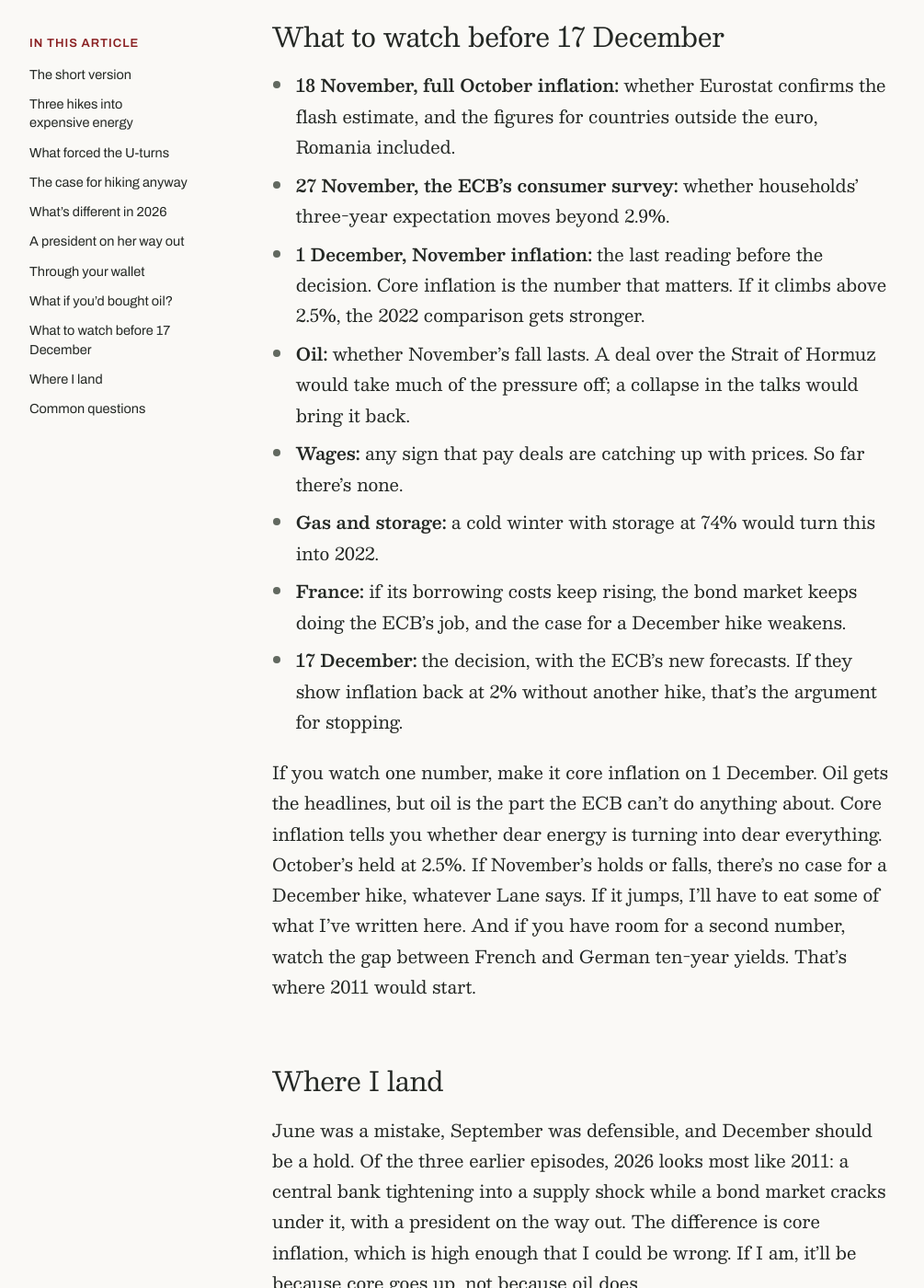
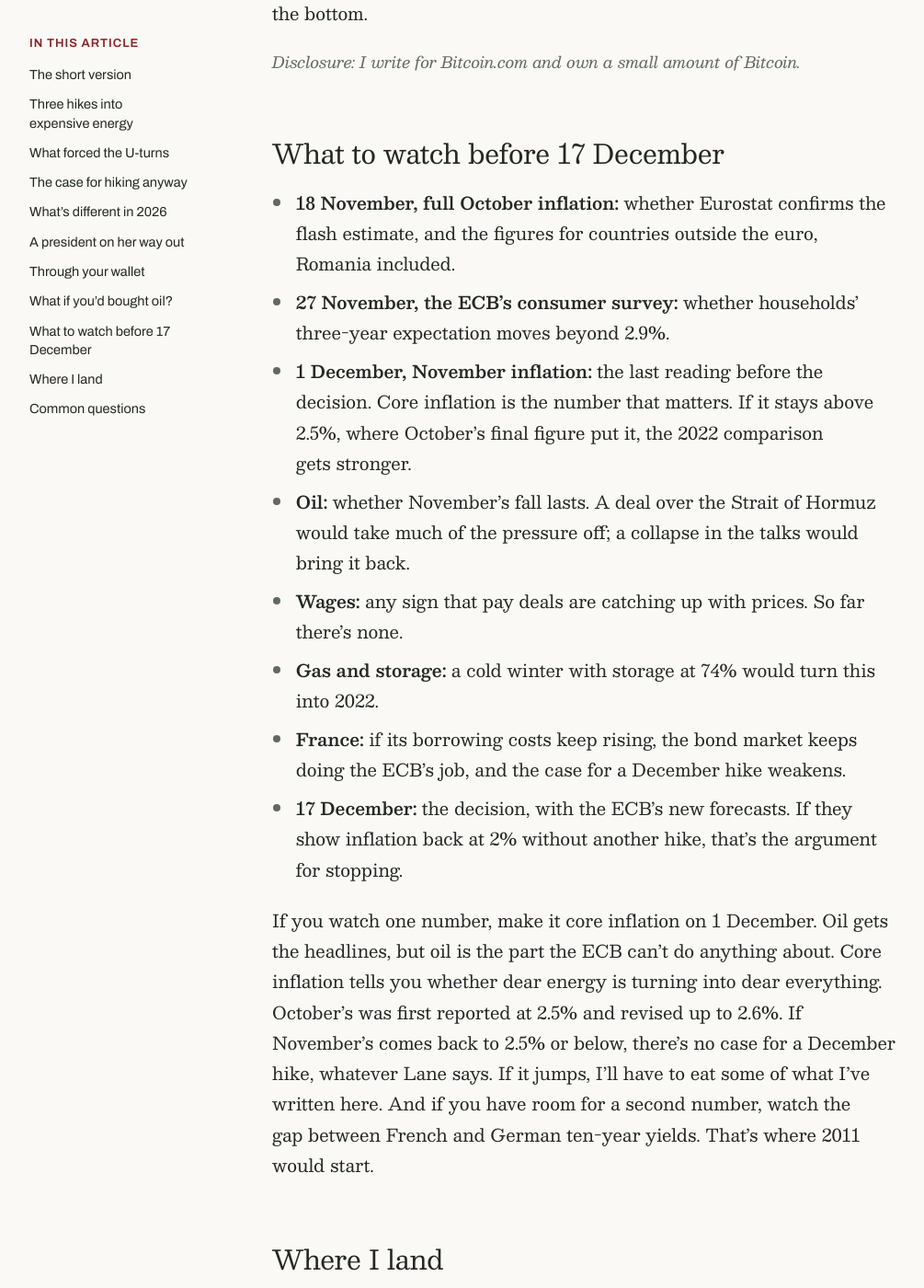
Before and after one commit to Slobod7/money-old-and-new, a Jekyll site: the page built from _posts/2026-11-10-ecb-energy-shock.html, in a window 1280 px wide and 1400 px high, scrolled down 20029 px. Shown: the whole window at 92% size, without its empty margins (88-1093 px from the left). Built offline with Jekyll 4.4.1, drawn with Linux system fonts in a browser that asks for light colours; some of the changed text lies outside the part shown.

Commit message:
Update the ECB article to Eurostat's final October inflation figures
Core inflation was revised up to 2.6% (flash 2.5%) and energy to 21.0% (flash 20.8%). The table, the
text and the "what to watch" lines now use the final release, with a dated note under the byline and
last_modified_at set. The tests the piece sets keep their meaning: 2.5% stays the line for core.

Co-Authored-By: Claude Opus 5.5 <noreply@anthropic.com>

```diff
--- a/_posts/2026-11-10-ecb-energy-shock.html
+++ b/_posts/2026-11-10-ecb-energy-shock.html
@@ -6,6 +6,8 @@ dek: "Christine Lagarde has raised rates twice into this year’s oil shock, and
 read_time: 13
 topic: The Long View
 date: 2026-11-10 12:00:00 +0100
+last_modified_at: 2026-11-18 15:00:00 +0200
+changed: "Updated 18 November 2026: Eurostat’s final figures put October’s core inflation at 2.6%, not the 2.5% of the flash estimate, and energy inflation at 21.0%, not 20.8%. The figures below now use the final release. The argument hasn’t changed."
 image: /assets/img/guides/ecb-energy-shock/cover.png
 cover: ecb-energy-shock
 toc:
@@ -49,7 +51,7 @@ faq:
 <li><strong>Now:</strong> the ECB’s deposit rate is 2.50% after hikes in June and September. The next decision is on 17 December, and Lagarde chairs only one more after it. Its chief economist says a third hike would be “prudent” if nothing changes.</li>
 <li><strong>History:</strong> in 2008 and 2011 the ECB reversed its oil-shock hikes within 97 and 119 days. In 2022–23 it didn’t: the first cut came nine months after the last hike.</li>
 <li><strong>The difference:</strong> something broke in 2008 (Lehman Brothers) and in 2011 (the euro debt crisis). In 2022 nothing broke, and inflation came down.</li>
-<li><strong>The clue for 2026:</strong> core inflation was 2.5% in October, unchanged from September. That’s higher than in 2008 or 2011, but far below 2023’s peak of 5.7%.</li>
+<li><strong>The clue for 2026:</strong> core inflation was 2.6% in October, up from 2.5% in September. That’s higher than in 2008 or 2011, but far below 2023’s peak of 5.7%.</li>
 <li><strong>Your money:</strong> cash in the bank still earns less than inflation, variable-rate mortgages in Finland, the Baltics and Portugal reprice first, and most household gas bills haven’t caught up with wholesale prices.</li>
 </ul>
 </section>
@@ -83,8 +85,8 @@ faq:
 <tr><th scope="row">Hikes</th><td data-label="2008">3 July</td><td data-label="2011">7 April, 7 July</td><td data-label="2022–23">10, July 2022 to September 2023</td><td data-label="2026">11 June, 10 September</td></tr>
 <tr><th scope="row">Rate at the peak</th><td data-label="2008">4.25% (main rate)</td><td data-label="2011">1.50% (main rate)</td><td data-label="2022–23">4.00% (deposit rate)</td><td data-label="2026">2.50% (deposit rate) so far</td></tr>
 <tr><th scope="row">Inflation at its peak</th><td data-label="2008">4.0%</td><td data-label="2011">3.0%</td><td data-label="2022–23">10.6%</td><td data-label="2026">4.0% (October, flash)</td></tr>
-<tr><th scope="row">Energy inflation</th><td data-label="2008">17.1%</td><td data-label="2011">12.5%</td><td data-label="2022–23">41.7%</td><td data-label="2026">20.8%</td></tr>
-<tr><th scope="row">Core inflation</th><td data-label="2008">1.7–1.8%</td><td data-label="2011">1.2–1.6%</td><td data-label="2022–23">5.7% at the peak</td><td data-label="2026"><strong>2.5%</strong></td></tr>
+<tr><th scope="row">Energy inflation</th><td data-label="2008">17.1%</td><td data-label="2011">12.5%</td><td data-label="2022–23">41.7%</td><td data-label="2026">21.0%</td></tr>
+<tr><th scope="row">Core inflation</th><td data-label="2008">1.7–1.8%</td><td data-label="2011">1.2–1.6%</td><td data-label="2022–23">5.7% at the peak</td><td data-label="2026"><strong>2.6%</strong></td></tr>
 <tr><th scope="row">Rate minus inflation</th><td data-label="2008">+0.25</td><td data-label="2011">−1.0</td><td data-label="2022–23">−0.3 (September 2023)</td><td data-label="2026">−1.3</td></tr>
 <tr><th scope="row">Last hike to first cut</th><td data-label="2008">97 days</td><td data-label="2011">119 days</td><td data-label="2022–23">About 9 months</td><td data-label="2026">?</td></tr>
 <tr><th scope="row">What changed the course</th><td data-label="2008">Lehman and the financial crisis</td><td data-label="2011">The euro debt crisis</td><td data-label="2022–23">Nothing broke; inflation fell</td><td data-label="2026">?</td></tr>
@@ -140,7 +142,7 @@ faq:
 {% include oil-chart.html id="brent-1y" title="Brent over the past year" range="1y" %}
 
 <h3>Core inflation is higher</h3>
-<p>Headline inflation rose to 4.0% in October, according to <a href="https://ec.europa.eu/eurostat/web/products-euro-indicators/w/2-04112026-ap">Eurostat’s flash estimate</a>, and energy inflation to 20.8%. Core inflation stayed at 2.5% for a second month. In 2008 and 2011, the two quick reversals, it was below 2%. That’s the strongest reason not to read 2026 as a rerun of either. It’s still far below 2023, when the hikes stuck.</p>
+<p>Headline inflation rose to 4.0% in October, <a href="https://ec.europa.eu/eurostat/web/products-euro-indicators/w/2-18112026-ap">Eurostat’s final figures</a> confirm, and energy inflation to 21.0%. Core inflation edged up to 2.6%, from 2.5% in September; the <a href="https://ec.europa.eu/eurostat/web/products-euro-indicators/w/2-04112026-ap">flash estimate</a> had shown it unchanged. In 2008 and 2011, the two quick reversals, it was below 2%. That’s the strongest reason not to read 2026 as a rerun of either. It’s still far below 2023, when the hikes stuck.</p>
 
 <h3>Wages haven’t moved, but households are uneasy</h3>
 <p>Pay per employee grew 3.3% a year in the second quarter, down from 3.6%. The ECB’s wage tracker points to agreed pay rises of 2.5–2.8% for the rest of the year, and the ECB <a href="https://www.ecb.europa.eu/press/press_conference/monetary-policy-statement/2026/html/ecb.is261029~5c5ffe99e5.en.html">says wages show no material response</a> so far.</p>
@@ -211,7 +213,7 @@ faq:
 <ul>
 <li><strong>18 November, full October inflation:</strong> whether Eurostat confirms the flash estimate, and the figures for countries outside the euro, Romania included.</li>
 <li><strong>27 November, the ECB’s consumer survey:</strong> whether households’ three-year expectation moves beyond 2.9%.</li>
-<li><strong>1 December, November inflation:</strong> the last reading before the decision. Core inflation is the number that matters. If it climbs above 2.5%, the 2022 comparison gets stronger.</li>
+<li><strong>1 December, November inflation:</strong> the last reading before the decision. Core inflation is the number that matters. If it stays above 2.5%, where October’s final figure put it, the 2022 comparison gets stronger.</li>
 <li><strong>Oil:</strong> whether November’s fall lasts. A deal over the Strait of Hormuz would take much of the pressure off; a collapse in the talks would bring it back.</li>
 <li><strong>Wages:</strong> any sign that pay deals are catching up with prices. So far there’s none.</li>
 <li><strong>Gas and storage:</strong> a cold winter with storage at 74% would turn this into 2022.</li>
@@ -219,7 +221,7 @@ faq:
 <li><strong>17 December:</strong> the decision, with the ECB’s new forecasts. If they show inflation back at 2% without another hike, that’s the argument for stopping.</li>
 </ul>
 
-<p>If you watch one number, make it core inflation on 1 December. Oil gets the headlines, but oil is the part the ECB can’t do anything about. Core inflation tells you whether dear energy is turning into dear everything. October’s held at 2.5%. If November’s holds or falls, there’s no case for a December hike, whatever Lane says. If it jumps, I’ll have to eat some of what I’ve written here. And if you have room for a second number, watch the gap between French and German ten-year yields. That’s where 2011 would start.</p>
+<p>If you watch one number, make it core inflation on 1 December. Oil gets the headlines, but oil is the part the ECB can’t do anything about. Core inflation tells you whether dear energy is turning into dear everything. October’s was first reported at 2.5% and revised up to 2.6%. If November’s comes back to 2.5% or below, there’s no case for a December hike, whatever Lane says. If it jumps, I’ll have to eat some of what I’ve written here. And if you have room for a second number, watch the gap between French and German ten-year yields. That’s where 2011 would start.</p>
 
 <h2 id="where-i-land">Where I land</h2>
 
@@ -228,4 +230,4 @@ faq:
 
 <p>Next, in Reviewed: <a href="{{ '/articles/price-of-time-review/' | relative_url }}"><em>The Price of Time</em> by Edward Chancellor</a>, a book arguing that money was too cheap for too long. It came out in 2022, as the ECB started raising rates. Four years on, I test it against what happened.</p>
 
-<p class="disclaimer">This is analysis, not investment advice. Figures are the latest published on 10 November 2026.</p>
+<p class="disclaimer">This is analysis, not investment advice. Figures are the latest published on 10 November 2026, except October’s inflation figures, which are Eurostat’s final release of 18 November.</p>
```
